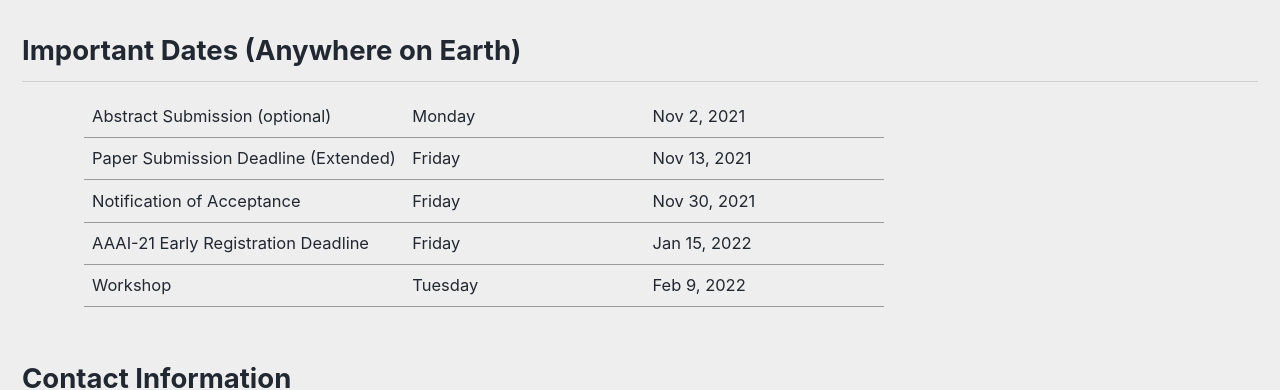
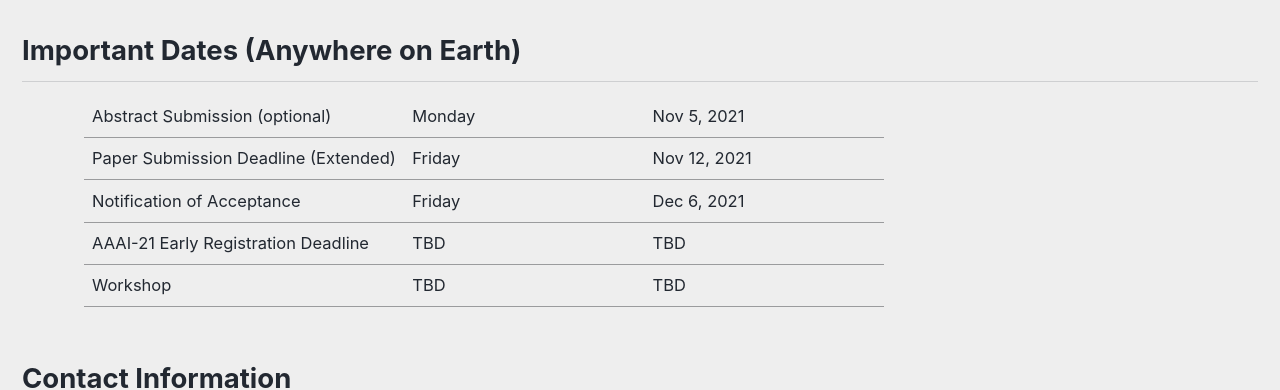
Before and after one commit to aaai-kdf/kdf2022, a Jekyll site: the page built from _pages/home.md, in a window 1280 px wide. Shown: the part 1617-2007 px from the top of the page. Built offline with Jekyll 4.4.1, drawn with Linux system fonts in a browser that asks for light colours; cached includes are drawn as plain includes.

Commit message:
deadlines

```diff
--- a/_pages/home.md
+++ b/_pages/home.md
@@ -31,29 +31,29 @@ For registration, please use the [AAAI-21 registration website](https://aaai.org
         <tr>
             <td style="width: 40%;">Abstract Submission (optional)</td>
             <td style="width: 30%;">Monday</td>
-            <td>Nov 2, 2021</td>
+            <td>Nov 5, 2021</td>
         </tr>
         <tr>
             <td>Paper Submission Deadline (Extended)</td>
             <td>Friday</td>
-            <td>Nov 13, 2021
+            <td>Nov 12, 2021
             </td>
         </tr>
         <tr>
             <td>Notification of Acceptance</td>
             <td>Friday</td>
-            <td>Nov 30, 2021<br>
+            <td>Dec 6, 2021<br>
             </td>
         </tr>
         <tr>
             <td>AAAI-21 Early Registration Deadline</td>
-            <td>Friday</td>
-            <td>Jan 15, 2022</td>
+            <td>TBD</td>
+            <td>TBD</td>
         </tr>
         <tr>
             <td>Workshop</td>
-            <td>Tuesday</td>
-            <td>Feb 9, 2022</td>
+            <td>TBD</td>
+            <td>TBD</td>
         </tr>
     </tbody>
 </table>
```
